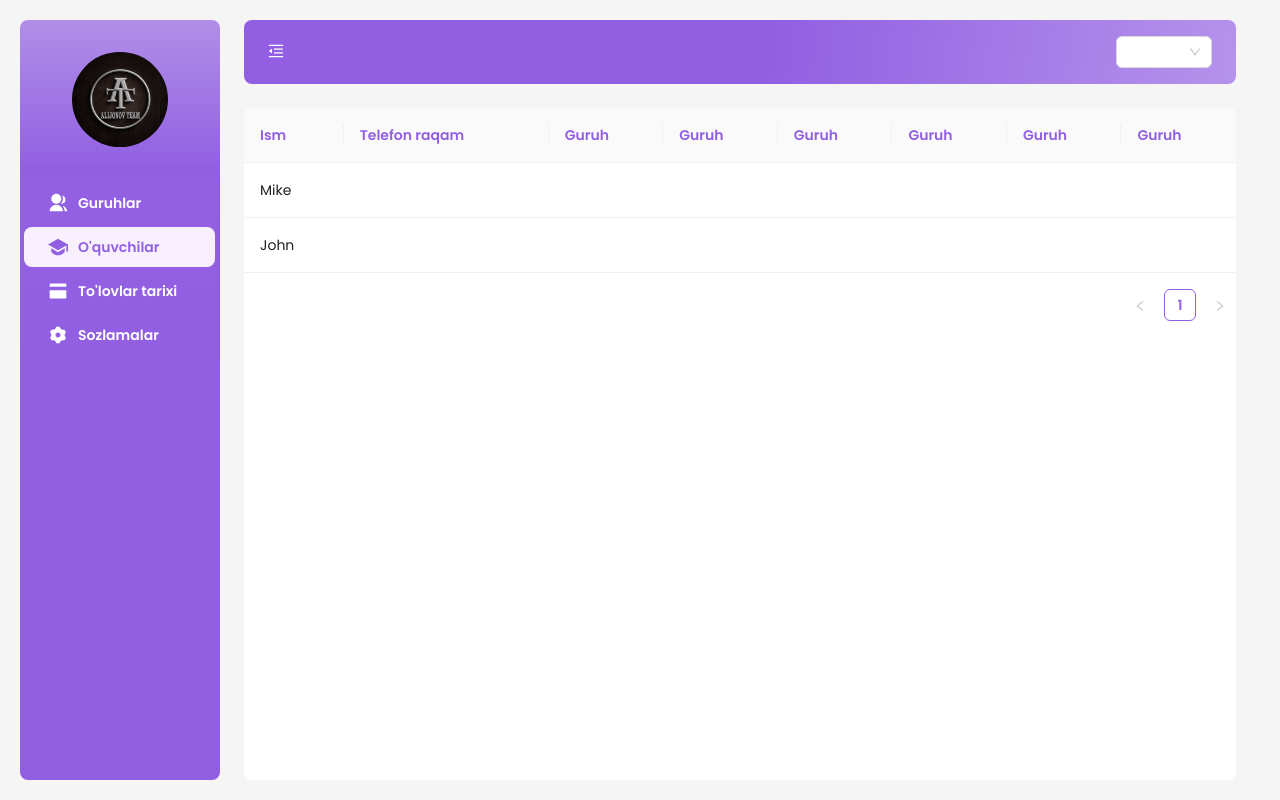
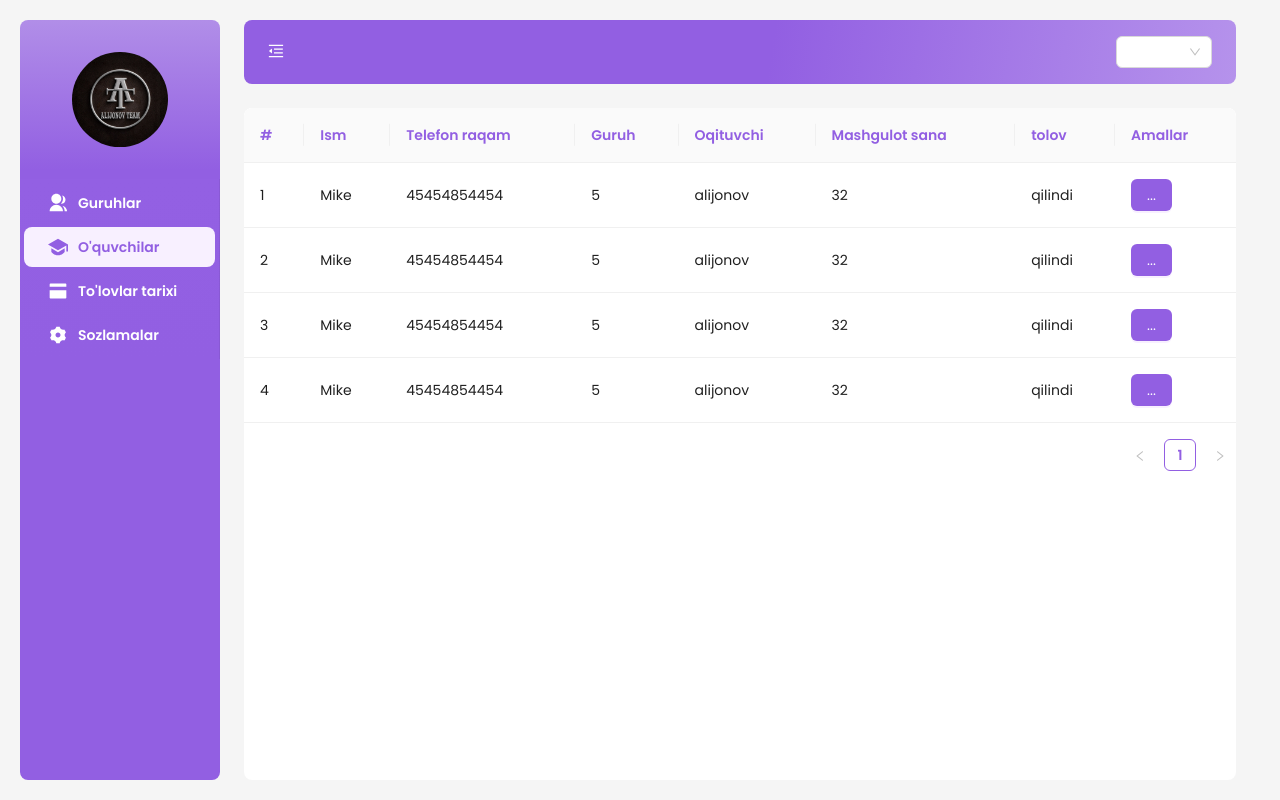
Before and after one commit to YahyobekRahimov/edu_check, a React (Vite) app: page /students in a window 1280 px wide. Built offline with nearby package versions, Linux system fonts and the light colour scheme.

Commit message:
studentsga table qo'shdim

```diff
--- a/src/pages/Students/Students.tsx
+++ b/src/pages/Students/Students.tsx
@@ -1,23 +1,70 @@
-import { Table } from "antd";
+import {
+  Button,
+  Dropdown,
+  Space,
+  Table,
+  TableProps,
+  Tag,
+} from "antd";
+
 import { ColumnType } from "antd/es/table";
+import { MenuProps } from "antd/lib";
 
+type RowType = {
+  key: string;
+  ism: string;
+  phoneNumber: string;
+  group: string;
+  sana: Number;
+  tolov: string;
+  actions: any;
+};
 export default function Students() {
   const dataSource = [
     {
       key: "1",
       name: "Mike",
-      age: 32,
-      address: "10 Downing Street",
+      sana: 32,
+      group: 5,
+      phoneNumber: 45454854454,
+      tolov: "qilindi",
+      Oqituvchi:"alijonov",
     },
     {
       key: "2",
-      name: "John",
-      age: 42,
-      address: "10 Downing Street",
+      name: "Mike",
+      sana: 32,
+      group: 5,
+      phoneNumber: 45454854454,
+      tolov: "qilindi",
+      Oqituvchi:"alijonov",
+    },
+    {
+      key: "3",
+      name: "Mike",
+      sana: 32,
+      group: 5,
+      phoneNumber: 45454854454,
+      tolov: "qilindi",
+      Oqituvchi:"alijonov",
+    },
+    {
+      key: "4",
+      name: "Mike",
+      sana: 32,
+      group: 5,
+      phoneNumber: 45454854454,
+      tolov: "qilindi",
+      Oqituvchi:"alijonov",
     },
   ];
 
   const columns: ColumnType<RowType> = [
+    {
+      title: "#",
+      dataIndex: "key",
+      key: "key",
+    },
     {
       title: "Ism",
       dataIndex: "name",
@@ -34,29 +81,50 @@ export default function Students() {
       key: "group",
     },
     {
-      title: "Guruh",
-      dataIndex: "group",
-      key: "group",
+      title:"Oqituvchi",
+      dataIndex:"Oqituvchi",
+      key:"Oqituvchi",
     },
     {
-      title: "Guruh",
-      dataIndex: "group",
-      key: "group",
+      title: "Mashgulot sana",
+      dataIndex: "sana",
+      key: "sana",
     },
     {
-      title: "Guruh",
-      dataIndex: "group",
-      key: "group",
+      title: "tolov",
+      dataIndex: "tolov",
+      key: "tolov",
+    },
+
+    {
+      title: "Amallar",
+      dataIndex: "actions",
+      key: "actions",
+      render: () => {
+        return (
+          <Dropdown trigger={["click"]} menu={{ items }}>
+            <Button type="primary">...</Button>
+          </Dropdown>
+        );
+      },
+    },
+  ];
+
+  const items: MenuProps["items"] = [
+    {
+      label: <button>Tahrirlash</button>,
+      key: "0",
     },
     {
-      title: "Guruh",
-      dataIndex: "group",
-      key: "group",
+      label: <button>SMS</button>,
+      key: "1",
     },
     {
-      title: "Guruh",
-      dataIndex: "group",
-      key: "group",
+      type: "divider",
+    },
+    {
+      label: <button  >O'chirish</button>,
+      key: "3",
     },
   ];
 
@@ -66,3 +134,9 @@ export default function Students() {
     </main>
   );
 }
+
+// git pull origin main => yangiliklarni main branchdan tortib olish.
+
+// git push origin Rahmatillo => yangiliklarni o'zingizni branchingizga yuborish.
+
+// git add . =>
```
